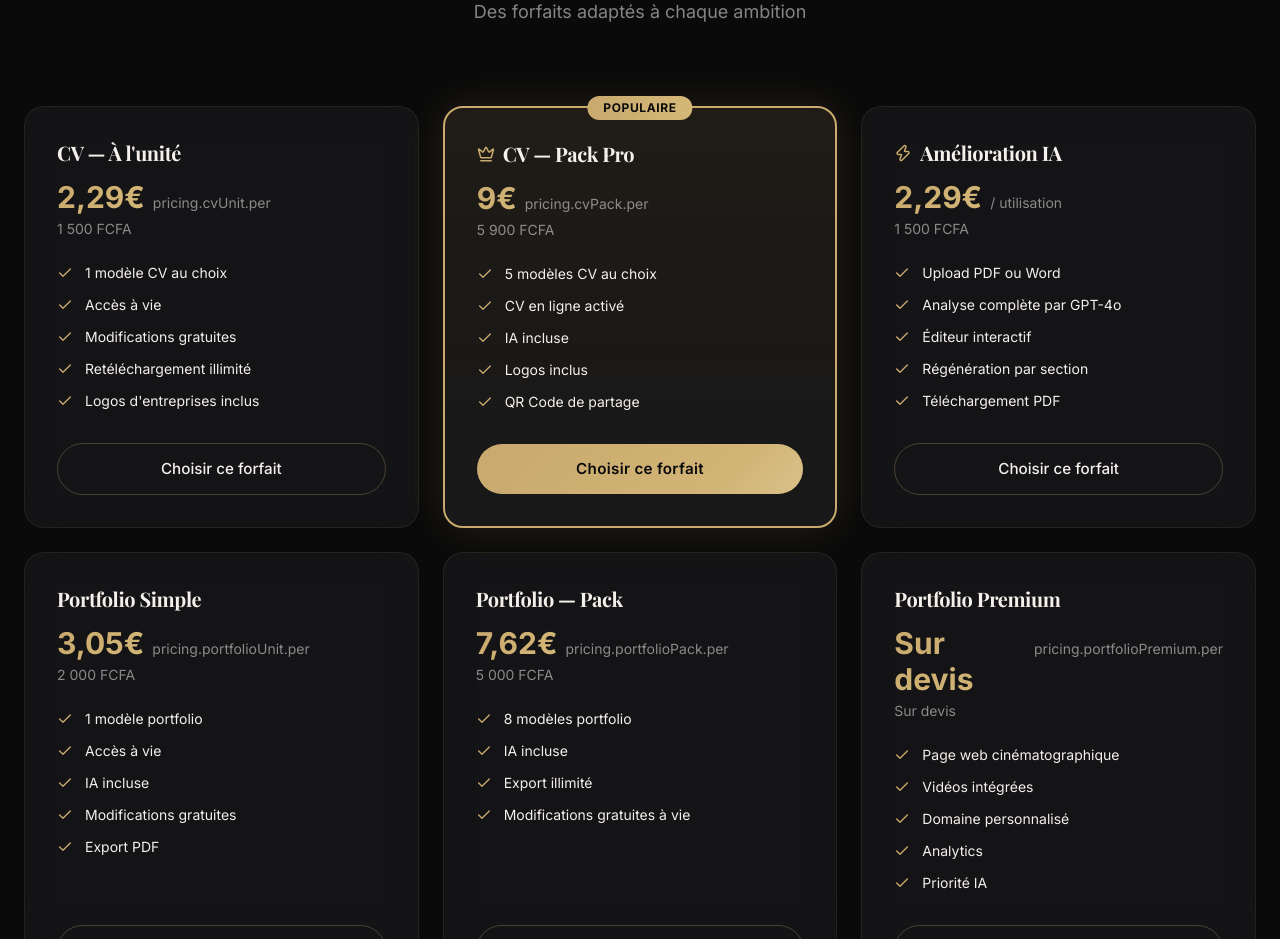
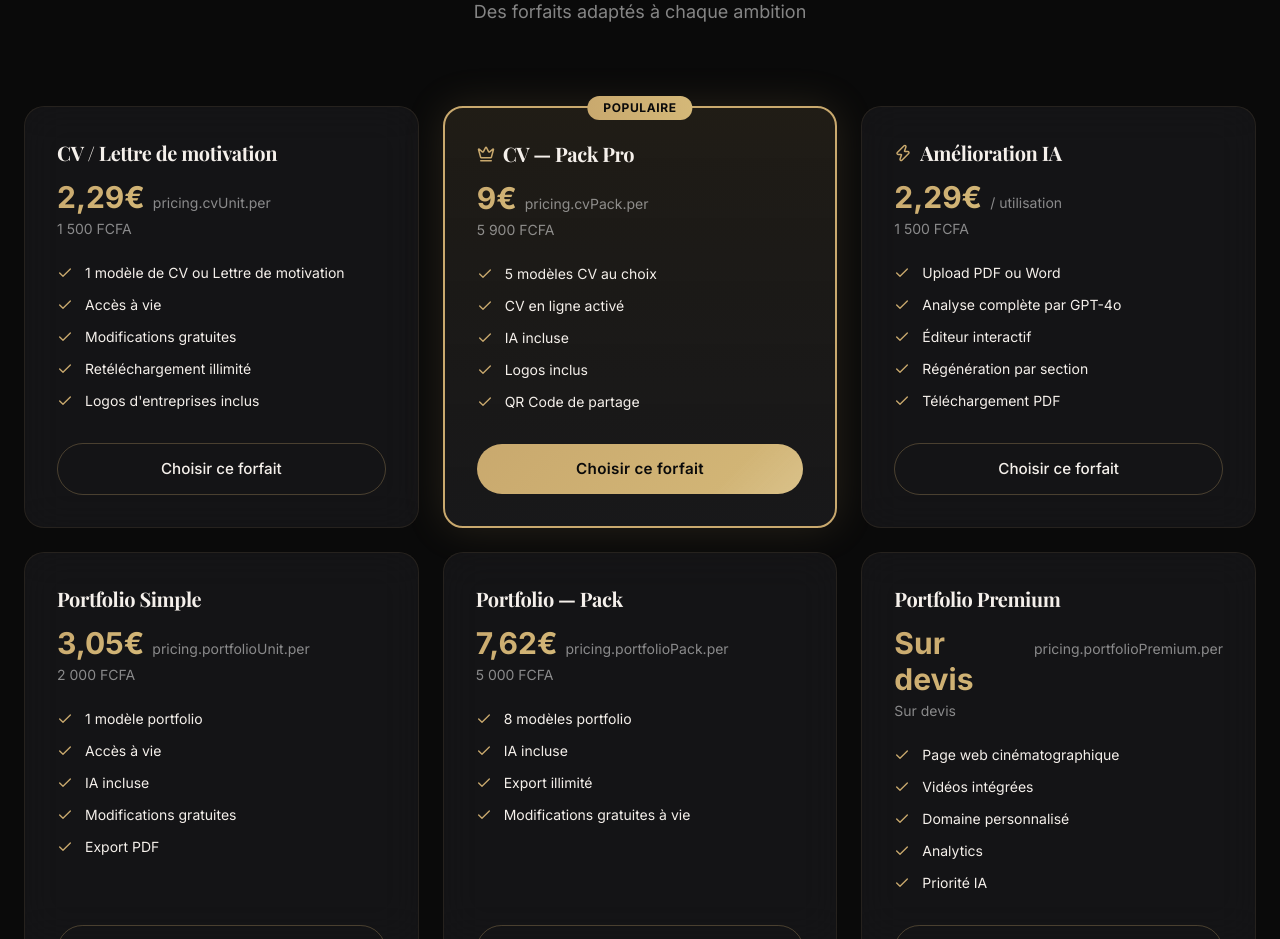
Before and after one commit to rahmaneking-sudo/cvpro, a React (Vite) app in the folder client/: page / in a window 1280 px wide. Shown: the part 4040-4979 px from the top of the page. Built offline with nearby package versions, Linux system fonts and the light colour scheme; no server answers; a web font is replaced by a local one.

Commit message:
Fix cover letter sender location rendering and update standard pricing labels to include Lettre de motivation

```diff
--- a/client/src/components/cv/CoverLetterPreview.jsx
+++ b/client/src/components/cv/CoverLetterPreview.jsx
@@ -20,8 +20,7 @@ export default function CoverLetterPreview({ cvData, template }) {
         <div className="font-bold text-[15px] mb-1">
           {cvData.fullName || 'NOM et Prénom'}
         </div>
-        {cvData.address && <div>{cvData.address}</div>}
-        {cvData.city && <div>{cvData.city}</div>}
+        {cvData.location && <div>{cvData.location}</div>}
         {cvData.phone && <div>{cvData.phone}</div>}
         {cvData.email && <div>{cvData.email}</div>}
       </div>
--- a/client/src/data/templates.js
+++ b/client/src/data/templates.js
@@ -53,7 +53,7 @@ export const seriesLabels = {
 };
 
 export const tierLabels = {
-  standard: { fr: 'Standard (1 500 F - 1 CV)', shortFr: 'Standard', en: 'Standard', color: '#43A047', tooltip: 'Forfait 1 500 FCFA : Téléchargement unique d\'un design standard.' },
+  standard: { fr: 'Standard (1 500 F - CV / Lettre de motivation)', shortFr: 'Standard', en: 'Standard', color: '#43A047', tooltip: 'Forfait 1 500 FCFA : Téléchargement unique d\'un design standard de CV ou d\'une Lettre de motivation.' },
   premium: { fr: 'Pack Premium (5 000 F - CV illimités)', shortFr: 'Premium', en: 'Premium', color: '#C9A96E', tooltip: 'Forfait 5 000 FCFA : Accès illimité à tous les modèles premiums.' },
   'media-kit': { fr: 'Media Kit Pro (2 000 F)', shortFr: 'Media Kit', en: 'Media Kit', color: '#8B5CF6', tooltip: 'Forfait 2 000 FCFA : Téléchargement d\'un Media Kit professionnel pour influenceurs.' },
 };
--- a/client/src/i18n/locales/en.json
+++ b/client/src/i18n/locales/en.json
@@ -68,11 +68,11 @@
     "title": "Invest in your future",
     "subtitle": "Plans tailored to every ambition",
     "cvUnit": {
-      "name": "CV — Single",
+      "name": "CV / Cover Letter",
       "price_eur": "€2.29",
       "price_xof": "1,500 FCFA",
       "features": [
-        "1 CV template of your choice",
+        "1 CV or Cover Letter template",
         "Lifetime access",
         "Free modifications",
         "Unlimited re-downloads",
--- a/client/src/i18n/locales/fr.json
+++ b/client/src/i18n/locales/fr.json
@@ -68,11 +68,11 @@
     "title": "Investissez dans votre avenir",
     "subtitle": "Des forfaits adaptés à chaque ambition",
     "cvUnit": {
-      "name": "CV — À l'unité",
+      "name": "CV / Lettre de motivation",
       "price_eur": "2,29€",
       "price_xof": "1 500 FCFA",
       "features": [
-        "1 modèle CV au choix",
+        "1 modèle de CV ou Lettre de motivation",
         "Accès à vie",
         "Modifications gratuites",
         "Retéléchargement illimité",
```
